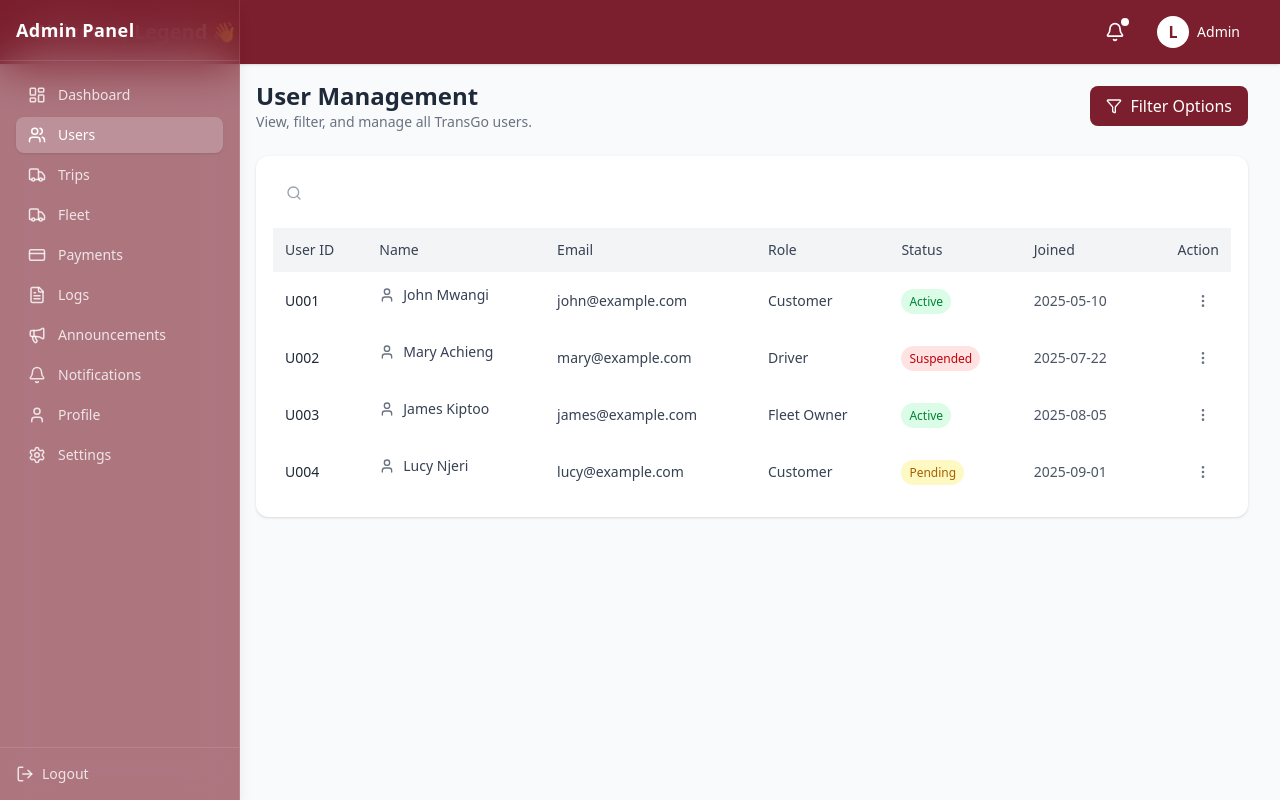
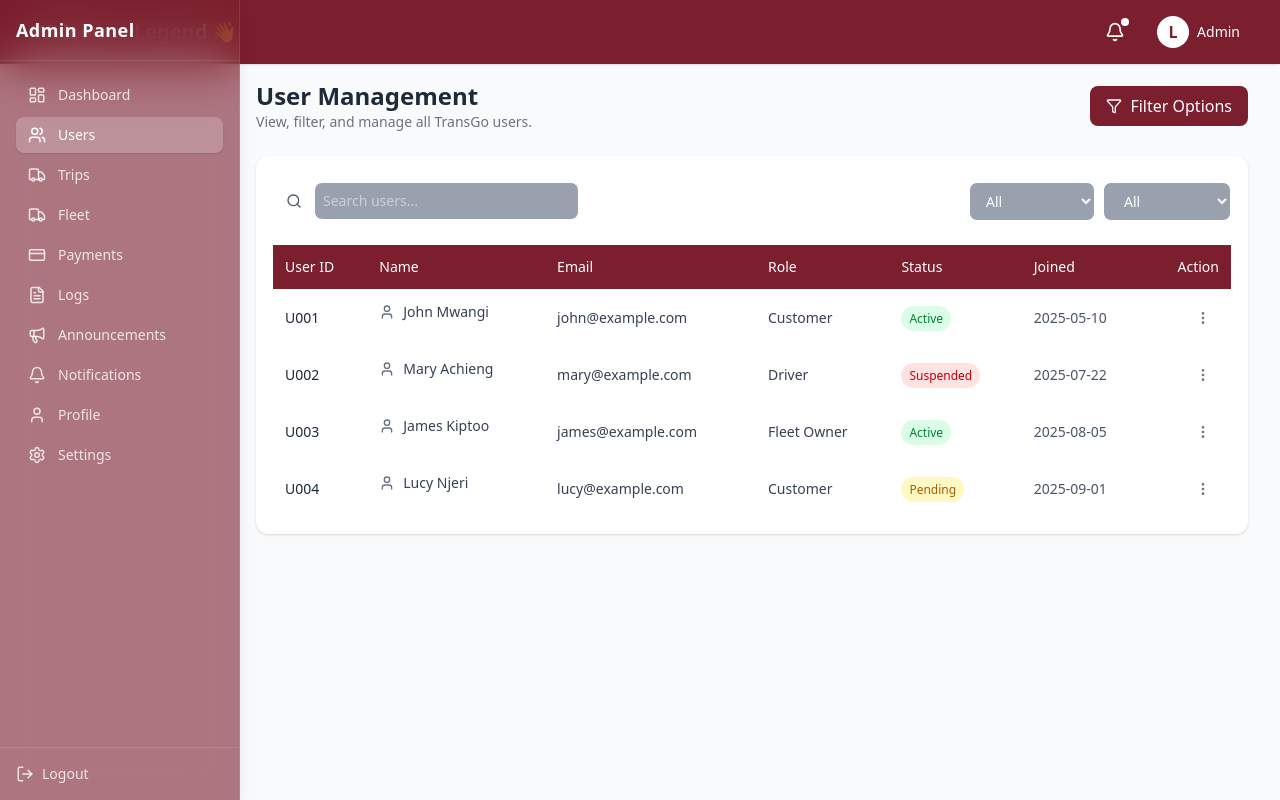
Before and after one commit to ABABUOTURI/TransGo, a Next.js app: page /admin/users in a window 1280 px wide. Built offline with nearby package versions, Linux system fonts and the light colour scheme.

Commit message:
adding functionalities to the Users Table

```diff
--- a/src/app/admin/components/UserTable.tsx
+++ b/src/app/admin/components/UserTable.tsx
@@ -69,13 +69,13 @@ export default function UserTable() {
       <div className="flex flex-col md:flex-row md:items-center md:justify-between gap-3">
         {/* Search */}
         <div className="flex items-center gap-3 border rounded-lg px-3 py-2 w-full md:w-1/3">
-          <Search className="w-4 h-4 text-gray-400" />
+          <Search className="w-4 h-4 text-gray-600" />
           <input
             type="text"
             placeholder="Search users..."
             value={search}
             onChange={(e) => setSearch(e.target.value)}
-            className="flex-1 outline-none text-sm"
+            className="flex-1 outline-none text-sm bg-gray-400 text-white px-2 py-2 border rounded-lg"
           />
         </div>
 
@@ -84,20 +84,22 @@ export default function UserTable() {
           <select
             value={roleFilter}
             onChange={(e) => setRoleFilter(e.target.value)}
-            className="border rounded-lg px-3 py-2 text-sm outline-none bg-white"
+            className=" border rounded-lg px-3 py-2 text-sm outline-none bg-gray-400 text-white"
           >
             {roles.map((r) => (
-              <option key={r}>{r}</option>
+              <option key={r}
+              className="px-2 py-2 border rounded-lg w-6"
+              >{r}</option>
             ))}
           </select>
 
           <select
             value={statusFilter}
             onChange={(e) => setStatusFilter(e.target.value)}
-            className="border rounded-lg px-3 py-2 text-sm outline-none bg-white"
+            className=" border rounded-lg px-4 py-2 text-sm outline-none bg-gray-400 text-white"
           >
             {statuses.map((s) => (
-              <option key={s}>{s}</option>
+              <option key={s} className="px-2 py-2 border rounded-lg w-6">{s}</option>
             ))}
           </select>
         </div>
@@ -107,14 +109,14 @@ export default function UserTable() {
       <div className="overflow-x-auto">
         <table className="w-full border-collapse text-sm">
           <thead>
-            <tr className="text-left bg-gray-100">
-              <th className="p-3 font-medium text-gray-700">User ID</th>
-              <th className="p-3 font-medium text-gray-700">Name</th>
-              <th className="p-3 font-medium text-gray-700">Email</th>
-              <th className="p-3 font-medium text-gray-700">Role</th>
-              <th className="p-3 font-medium text-gray-700">Status</th>
-              <th className="p-3 font-medium text-gray-700">Joined</th>
-              <th className="p-3 font-medium text-gray-700 text-right">Action</th>
+            <tr className="text-left bg-[#7B1E2D] ">
+              <th className="p-3 font-medium text-white">User ID</th>
+              <th className="p-3 font-medium text-white">Name</th>
+              <th className="p-3 font-medium text-white">Email</th>
+              <th className="p-3 font-medium text-white">Role</th>
+              <th className="p-3 font-medium text-white">Status</th>
+              <th className="p-3 font-medium text-white">Joined</th>
+              <th className="p-3 font-medium text-white text-right">Action</th>
             </tr>
           </thead>
           <tbody>
```
